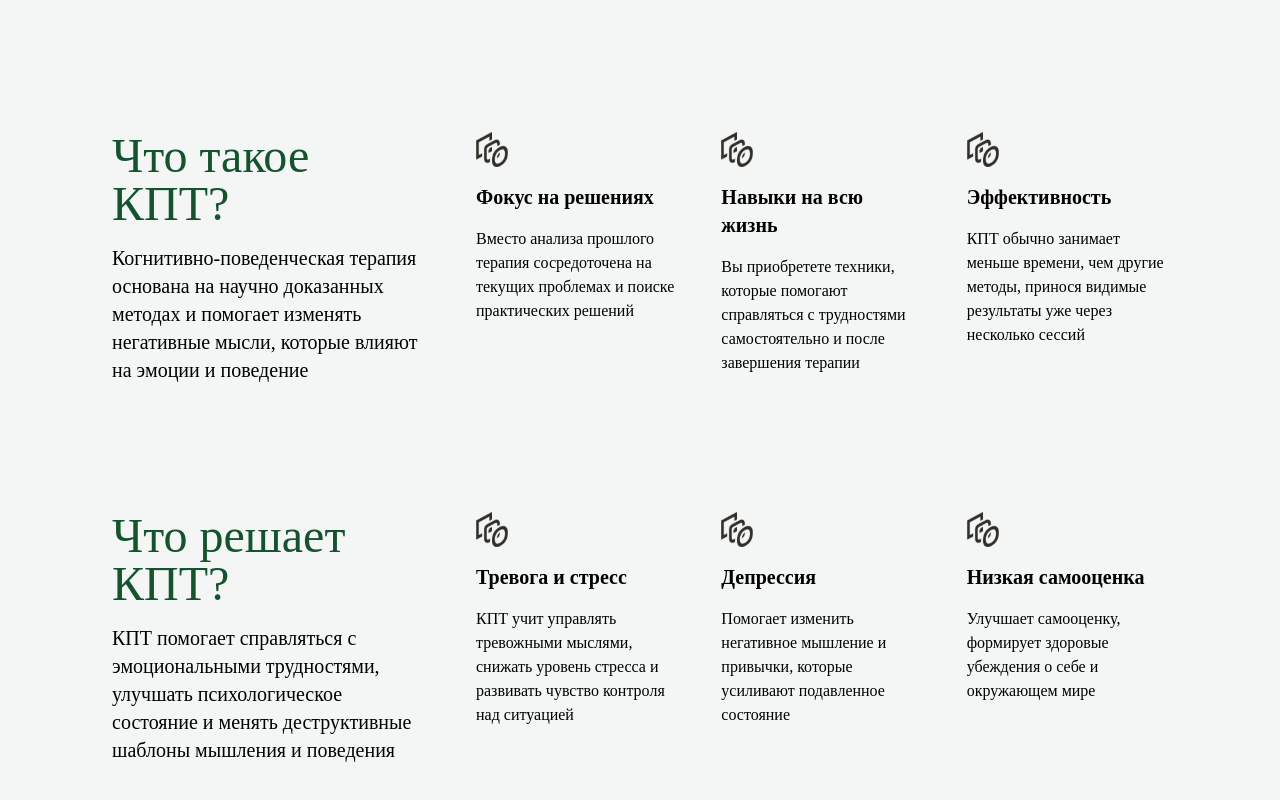
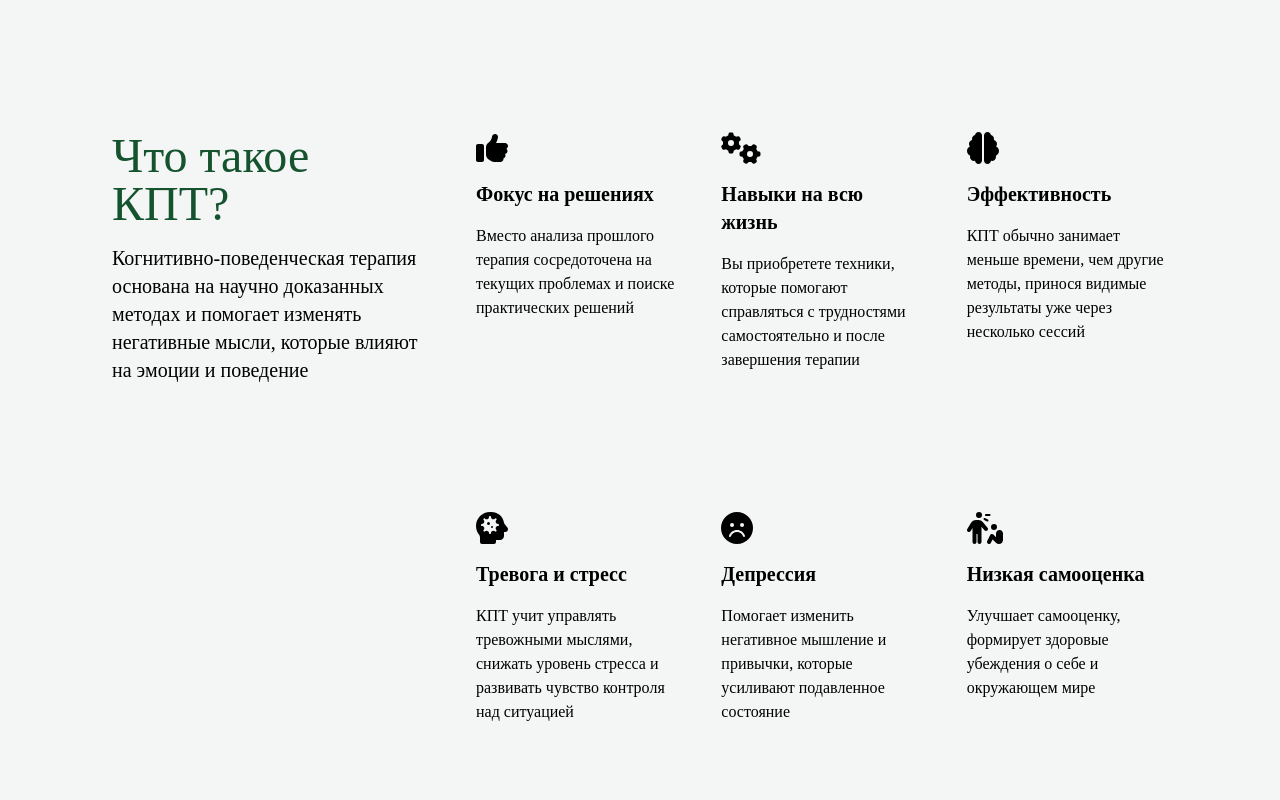
Before and after one commit to Yappaholic/thought-cabinet, a React app: page / in a window 1280 px wide. Shown: the part 928-1728 px from the top of the page. Built offline with nearby package versions, Linux system fonts and the light colour scheme; the HTML template or start-up script is replaced by a standard one.

Commit message:
feat: Added Font Awesome icons to CBT section

```diff
--- a/package.json
+++ b/package.json
@@ -10,6 +10,9 @@
     "preview": "rsbuild preview"
   },
   "dependencies": {
+    "@fortawesome/fontawesome-svg-core": "^6.7.1",
+    "@fortawesome/free-solid-svg-icons": "^6.7.1",
+    "@fortawesome/react-fontawesome": "^0.2.2",
     "react": "19.0.0",
     "react-dom": "19.0.0"
   },
--- a/src/AboutCBT.tsx
+++ b/src/AboutCBT.tsx
@@ -1,4 +1,6 @@
 import { Icon } from './Util';
+import { FontAwesomeIcon } from '@fortawesome/react-fontawesome';
+import { faThumbsUp, faGears, faBrain, faHeadSideVirus, faFaceFrown, faPersonHarassing } from '@fortawesome/free-solid-svg-icons';
 
 type Position = {
   row: number;
@@ -9,16 +11,15 @@ interface GridItemProps {
   header: string,
   text: string,
   pos: Position,
-  icon?: React.FC
+  icon?: React.ReactElement
 }
 
 const CBTGridItem = ({
   header,
   text,
   pos,
-  icon = Icon,
+  icon = <Icon/>,
 }: GridItemProps ) => {
-  const IconNode = icon;
   return (
     <div
       className="flex font-main flex-col gap-4 align-center justify-self-center"
@@ -27,7 +28,7 @@ const CBTGridItem = ({
         gridRow: `${pos.row}/${pos.row + 1}`,
       }}
     >
-      <IconNode />
+      {icon}
       <h2 className="text-xl font-main font-bold">{header}</h2>
       <p className="text-md font-main">{text}</p>
     </div>
@@ -50,51 +51,41 @@ const AboutCBT = () => {
           поведение
         </p>
       </div>
-      <div className="row-start-2 row-end-3">
-        <h2 className=" md:text-5xl place-self-start text-green-900">
-          Что решает КПТ?
-        </h2>
-        <p className="pt-4 text-xl">
-          КПТ помогает справляться с эмоциональными трудностями, улучшать
-          психологическое состояние и менять деструктивные шаблоны мышления и
-          поведения
-        </p>
-      </div>
       <CBTGridItem
         header="Фокус на решениях"
         text="Вместо анализа прошлого терапия сосредоточена на текущих проблемах и поиске практических решений"
         pos={{ row: 1, column: 2 }}
-        icon={Icon}
+        icon={<FontAwesomeIcon icon={faThumbsUp} size="2xl" className="self-start"/>}
       />
       <CBTGridItem
         header="Навыки на всю жизнь"
         text="Вы приобретете техники, которые помогают справляться с трудностями самостоятельно и после завершения терапии"
         pos={{ row: 1, column: 3 }}
-        icon={Icon}
+        icon={<FontAwesomeIcon icon={faGears} size="2xl" className="self-start"/>}
       />
       <CBTGridItem
         header="Эффективность"
         text="КПТ обычно занимает меньше времени, чем другие методы, принося видимые результаты уже через несколько сессий"
         pos={{ row: 1, column: 4 }}
-        icon={Icon}
+        icon={<FontAwesomeIcon icon={faBrain} size="2xl" className="self-start"/>}
       />
       <CBTGridItem
         header="Тревога и стресс"
         text="КПТ учит управлять тревожными мыслями, снижать уровень стресса и развивать чувство контроля над ситуацией"
         pos={{ row: 2, column: 2 }}
-        icon={Icon}
+        icon={<FontAwesomeIcon icon={faHeadSideVirus} size="2xl" className="self-start"/>}
       />
       <CBTGridItem
         header="Депрессия"
         text="Помогает изменить негативное мышление и привычки, которые усиливают подавленное состояние"
         pos={{ row: 2, column: 3 }}
-        icon={Icon}
+        icon={<FontAwesomeIcon icon={faFaceFrown} size="2xl" className="self-start"/>}
       />
       <CBTGridItem
         header="Низкая самооценка"
         text=" Улучшает самооценку, формирует здоровые убеждения о себе и окружающем мире"
         pos={{ row: 2, column: 4 }}
-        icon={Icon}
+        icon={<FontAwesomeIcon icon={faPersonHarassing} size="2xl" className="self-start"/>}
       />
     </div>
   );
```
Also changed, not shown: 1 other file (tests, documents, lock files or other folders).
